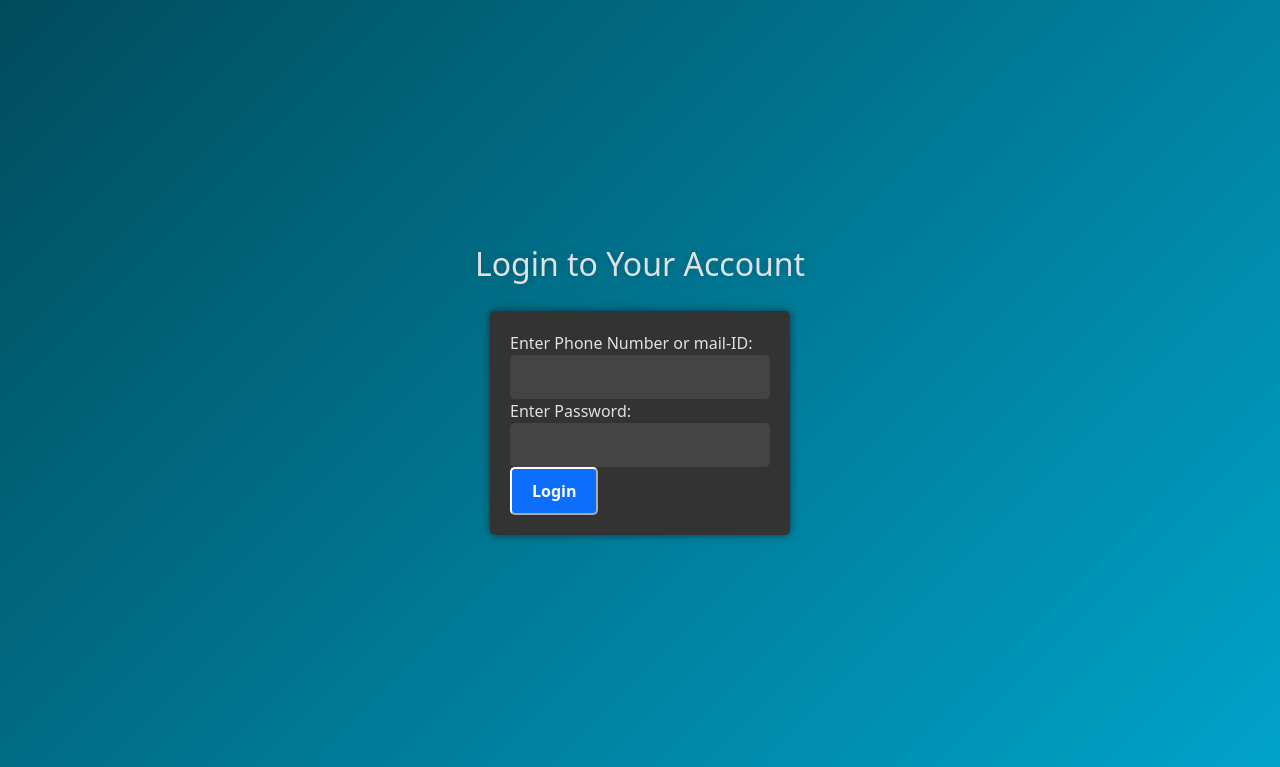
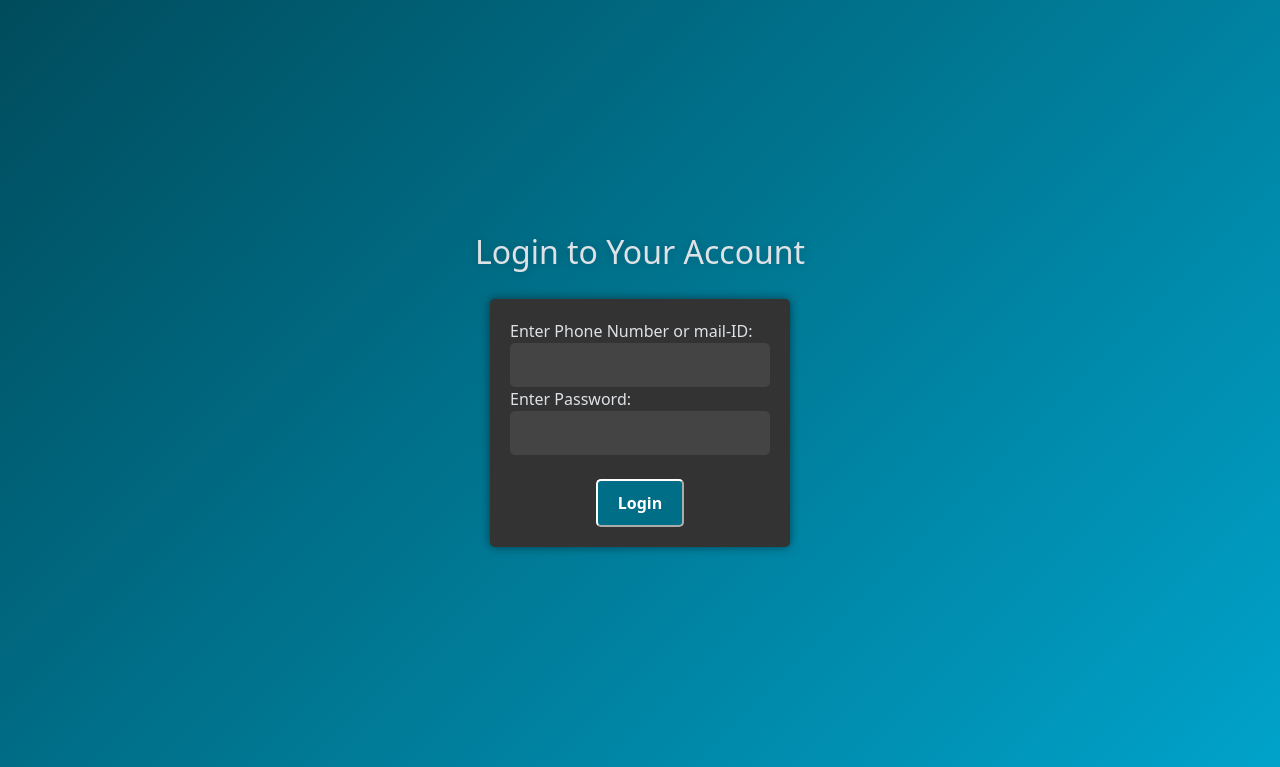
Before and after one commit to Rohan120805/AppointmentGuru, a Django app: page /doctorLogin/ in a window 1280 px wide. Shown: the top 767 px of the page. Run offline with Django 5.2, Linux system fonts and the light colour scheme.

Commit message:
small changes in html pages

```diff
--- a/templates/docLogin.html
+++ b/templates/docLogin.html
@@ -29,16 +29,17 @@
         }
 
         .button {
-            display: inline-block;
+            display: flex;
+            margin: 0 auto;
             padding: 10px 20px;
             font-size: 16px;
             font-weight: bold;
             text-decoration: none;
             color: #fff;
-            background-color: #0d6efd; /* Changed to Bootstrap primary button color */
+            background-color: #006E86;
             border-radius: 5px;
             cursor: pointer;
-            transition: background-color 0.2s ease-in-out;
+            transition: box-shadow 0.2s ease-in-out, transform 0.2s ease-in-out;
         }
 
         .button:hover {
@@ -96,7 +97,7 @@
             {% elif invalid_authid %}
                 <p class="warning">Invalid Phone Number or mail-ID. Please try again.</p>
             {% endif %}
-
+            <br>
             <button class="button" type="submit">Login</button>
         </form>
     </div>
--- a/templates/insurance.html
+++ b/templates/insurance.html
@@ -109,7 +109,7 @@
                 padding: 10px;
                 margin-bottom: 10px;
                 box-sizing: border-box;
-                background-color: grey;
+                background-color: darkgrey;
                 color: #333;
                 border: none;
                 border-radius: 25px;
--- a/templates/userHome.html
+++ b/templates/userHome.html
@@ -94,7 +94,8 @@
           background-color: #333;
           border-radius: 25px;
           box-shadow: 0 0 10px rgba(0, 0, 0, 0.5);
-            transition: box-shadow 0.2s ease-in-out;
+          transition: box-shadow 0.2s ease-in-out, width 0.2s ease-in-out, height 0.2s ease-in-out, border-radius 0.2s ease-in-out;
+          transition-delay: 0.1s;
       }
 
       form:hover {
```
Also changed, not shown: db.sqlite3. Lines whose indentation alone changed are shown as unchanged.
